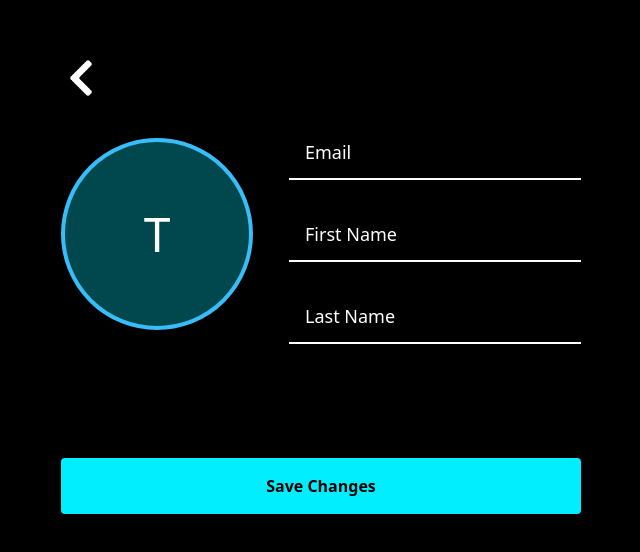
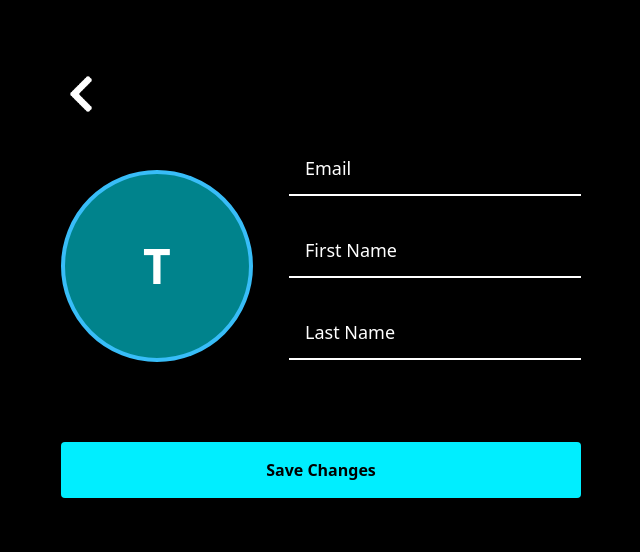
Before and after one commit to troyodia/CHAT-APP, a React (Create React App) app in the folder client/: page /profile in a window 1280 px wide. Shown: the part 114-666 px from the top of the page, without its empty margins (319-959 px from the left). Built offline with nearby package versions, Linux system fonts and the light colour scheme; no server answers.

Commit message:
complete design for profile page

```diff
--- a/client/src/components/UploadImage.jsx
+++ b/client/src/components/UploadImage.jsx
@@ -1,4 +1,5 @@
 import { useRef, useState } from "react";
+import plusIcon from "../images/icons/uploadwhite.png";
 import axios from "axios";
 import { toast } from "react-toastify";
 export default function UploadImage({ imgPath, updateImgPath, updateImgData }) {
@@ -15,7 +16,7 @@ export default function UploadImage({ imgPath, updateImgPath, updateImgData }) {
     const formData = new FormData();
     if (file) {
       formData.append("image", file);
-      updateImgData(file);
+      // updateImgData(file);
       toast.success("Registered Successfully", {
         position: "bottom-right",
         autoClose: 5000,
@@ -37,7 +38,7 @@ export default function UploadImage({ imgPath, updateImgPath, updateImgData }) {
     //     console.log(res);
 
     const cachedURL = URL.createObjectURL(file);
-    updateImgPath(cachedURL);
+    // updateImgPath(cachedURL);
     //   }
     // } catch (error) {
     //   console.log(error);
@@ -45,14 +46,7 @@ export default function UploadImage({ imgPath, updateImgPath, updateImgData }) {
   };
 
   return (
-    <div className="mb-4 flex items-center">
-      <div className="w-20 h-20 mr-8">
-        <img
-          className="w-20 h-20 object-cover rounded-lg"
-          src={imgPath}
-          alt=""
-        ></img>
-      </div>
+    // <div className="mb-4 flex items-center">
     <form
       id="form"
       // action="/uploadsingle"
@@ -61,10 +55,10 @@ export default function UploadImage({ imgPath, updateImgPath, updateImgData }) {
     >
       <button
         type="submit"
-          className="bg-black flex h-10 pt-1 px-2 rounded-md text-lg font-semibold"
+        className="invisible group-hover/item:visible absolute top-1/2 left-1/2 -translate-x-1/2 -translate-y-1/2"
         onClick={handleFileUpload}
       >
-          Upload an Image
+        <img className="w-10" src={plusIcon} alt=""></img>
       </button>
       <input
         type="file"
@@ -75,6 +69,6 @@ export default function UploadImage({ imgPath, updateImgPath, updateImgData }) {
         hidden
       ></input>
     </form>
-    </div>
+    // </div>
   );
 }
--- a/client/src/pages/Profile.jsx
+++ b/client/src/pages/Profile.jsx
@@ -139,19 +139,28 @@ export default function ProfileScreen() {
     //     )} */}
     //   </div>
     // </div>
-    <div className=" flex h-screen justify-center items-center text-white">
-      <div className="flex flex-col w-[520px]">
-        <div className="w-10">
+    <div className=" flex h-screen justify-center items-center text-white mx-10">
+      <div className="flex flex-col w-[300px] md:w-[520px]">
+        <button
+          className="w-10"
+          onClick={() => {
+            navigate("/login");
+          }}
+        >
           <img className="object-cover" src={leftArrow} alt=""></img>
-        </div>
-        <div className="flex mt-10 mb-10">
-          <div className="flex justify-center items-center text-5xl text-sky-400 bg-[#00eeff]/30 w-48 h-48 rounded-full border border-4 border-solid border-sky-400 text-white">
-            T
+        </button>
+        <div className="flex flex-col items-center md:flex-row mt-10 mb-14">
+          <div
+            className="group/item relative flex justify-center items-center font-semibold
+           text-5xl text-sky-400 hover:text-sky-700 bg-[#00eeff]/55 hover:bg-[#00eeff]/30 w-48 h-48 rounded-full
+            border border-4 border-solid border-sky-400 hover:border-sky-800 text-white mb-10 md:mb-0"
+          >
+            T<UploadImage></UploadImage>
           </div>
-          <div className="ml-auto">
+          <div className="md:ml-auto">
             <form
               id="profile"
-              className=" mb-12 flex w-full text-white flex-col
+              className="flex w-full text-white flex-col
       space-y-3 text-2xl font-medium"
               onSubmit={(e) => {
                 e.preventDefault();
@@ -208,7 +217,7 @@ export default function ProfileScreen() {
         <button
           type="submit"
           form="profile"
-          className="rounded bg-[#00eeff] px-4 py-4 text-black font-semibold mt-2"
+          className="rounded bg-[#00eeff] px-4 py-4 text-black font-semibold mt-2 hover:bg-[#00eeff]/80"
         >
           Save Changes
         </button>
```
Also changed, not shown: client/src/images/icons/pluswhite.png (added), client/src/images/icons/uploadwhite.png (added). Lines whose indentation alone changed are shown as unchanged.
